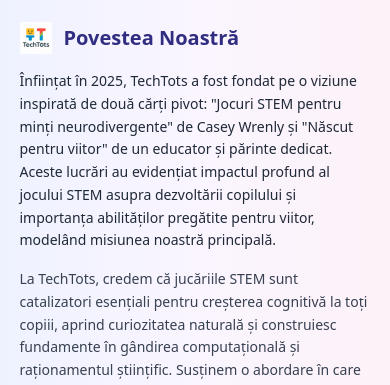
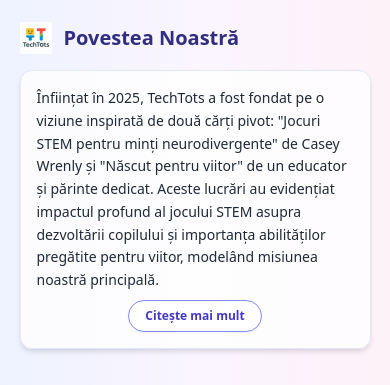
Before and after one commit to Rusu91-webdeveloper/STEM-TOYS3, a Next.js app: page /about in a window 390 px wide. Shown: the part 317-702 px from the top of the page. Built offline with nearby package versions, Linux system fonts and the light colour scheme; no server answers; the database is empty.

Commit message:
feat(about): enhance mobile UX with collapsible story section and improved design

```diff
--- a/app/about/page.tsx
+++ b/app/about/page.tsx
@@ -19,6 +19,9 @@
     book1: "romanian",
     book2: "romanian",
   });
+
+  // Collapsible state for Our Story section (mobile)
+  const [storyExpanded, setStoryExpanded] = useState(false);
 
   // Image error handling state
   const [imageErrors, setImageErrors] = useState({
@@ -174,7 +177,48 @@
                   {t("ourStory")}
                 </h2>
               </div>
-              <div className="space-y-4 sm:space-y-5 text-sm sm:text-base md:text-lg">
+              {/* Collapsible text for mobile */}
+              <div className="space-y-4 sm:space-y-5 text-sm sm:text-base md:text-lg bg-white/80 rounded-xl shadow-md p-4 sm:p-6 border border-indigo-100 transition-all">
+                {/* Mobile: show only first paragraph unless expanded */}
+                <div className="block sm:hidden">
+                  <p className="leading-relaxed text-gray-800 font-medium">
+                    {t(
+                      "ourStoryParagraph1",
+                      'Established in 2025, TechTots was founded on a vision sparked by two pivotal books: "STEM Play for Neurodiverse Minds" by Casey Wrenly and "Born for the Future" by a dedicated educator and parent. These works highlighted the profound impact of STEM play on child development and the importance of future-ready skills, shaping our core mission.'
+                    )}
+                  </p>
+                  {storyExpanded && (
+                    <>
+                      <p className="leading-relaxed text-gray-700">
+                        {t(
+                          "ourStoryParagraph2",
+                          'At TechTots, we believe STEM toys are essential catalysts for cognitive growth in all children, igniting natural curiosity and building foundations in computational thinking and scientific reasoning. We champion an approach where learning aligns with a child\'s natural interests and neurology. We are especially committed to neurodiverse children, including those with ADHD and autism. Drawing inspiration from "STEM Play for Neurodiverse Minds," we offer tools designed for sensory-rich experiences that enhance focus and cognitive skills, transforming their unique strengths into pathways for learning and confidence.'
+                        )}
+                      </p>
+                      <p className="leading-relaxed text-gray-700 italic border-l-4 border-indigo-300 pl-4">
+                        {t(
+                          "ourStoryParagraph3",
+                          'Further shaped by "Born for the Future," which emphasizes preparing children with critical human skills for an AI-driven world, we understand that STEM integration builds crucial technical and creative problem-solving abilities. Our mission at TechTots is to be your trusted partner, providing enriching educational toys and parental guidance. We aim to show how these carefully selected tools foster development, nurture curiosity, and equip all children with essential skills for tomorrow—all through the power of joyful play.'
+                        )}
+                      </p>
+                    </>
+                  )}
+                  <div className="flex justify-center mt-2">
+                    <Button
+                      size="sm"
+                      variant="outline"
+                      className="border-indigo-400 text-indigo-700 hover:bg-indigo-50 px-4 py-1 text-xs font-semibold rounded-full shadow-sm"
+                      onClick={() => setStoryExpanded(v => !v)}
+                      aria-expanded={storyExpanded}
+                    >
+                      {storyExpanded
+                        ? t("showLess", "Show less")
+                        : t("readMore", "Read more")}
+                    </Button>
+                  </div>
+                </div>
+                {/* Desktop/tablet: always show all paragraphs */}
+                <div className="hidden sm:block">
                   <p className="leading-relaxed text-gray-800 font-medium">
                     {t(
                       "ourStoryParagraph1",
@@ -193,6 +237,7 @@
                       'Further shaped by "Born for the Future," which emphasizes preparing children with critical human skills for an AI-driven world, we understand that STEM integration builds crucial technical and creative problem-solving abilities. Our mission at TechTots is to be your trusted partner, providing enriching educational toys and parental guidance. We aim to show how these carefully selected tools foster development, nurture curiosity, and equip all children with essential skills for tomorrow—all through the power of joyful play.'
                     )}
                   </p>
+                </div>
               </div>
             </div>
             <div className="mt-6 lg:mt-0">
```
Lines whose indentation alone changed are shown as unchanged.
